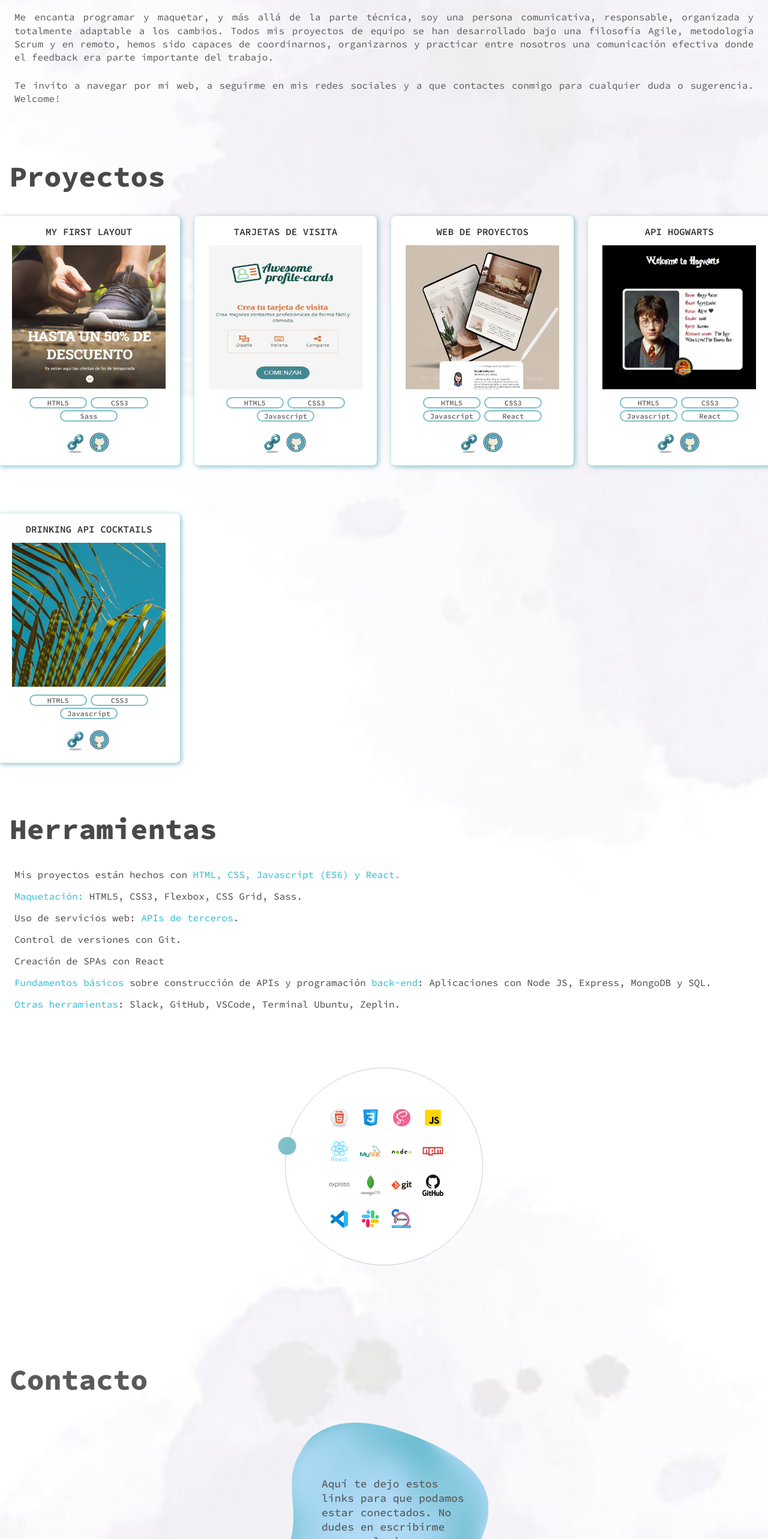
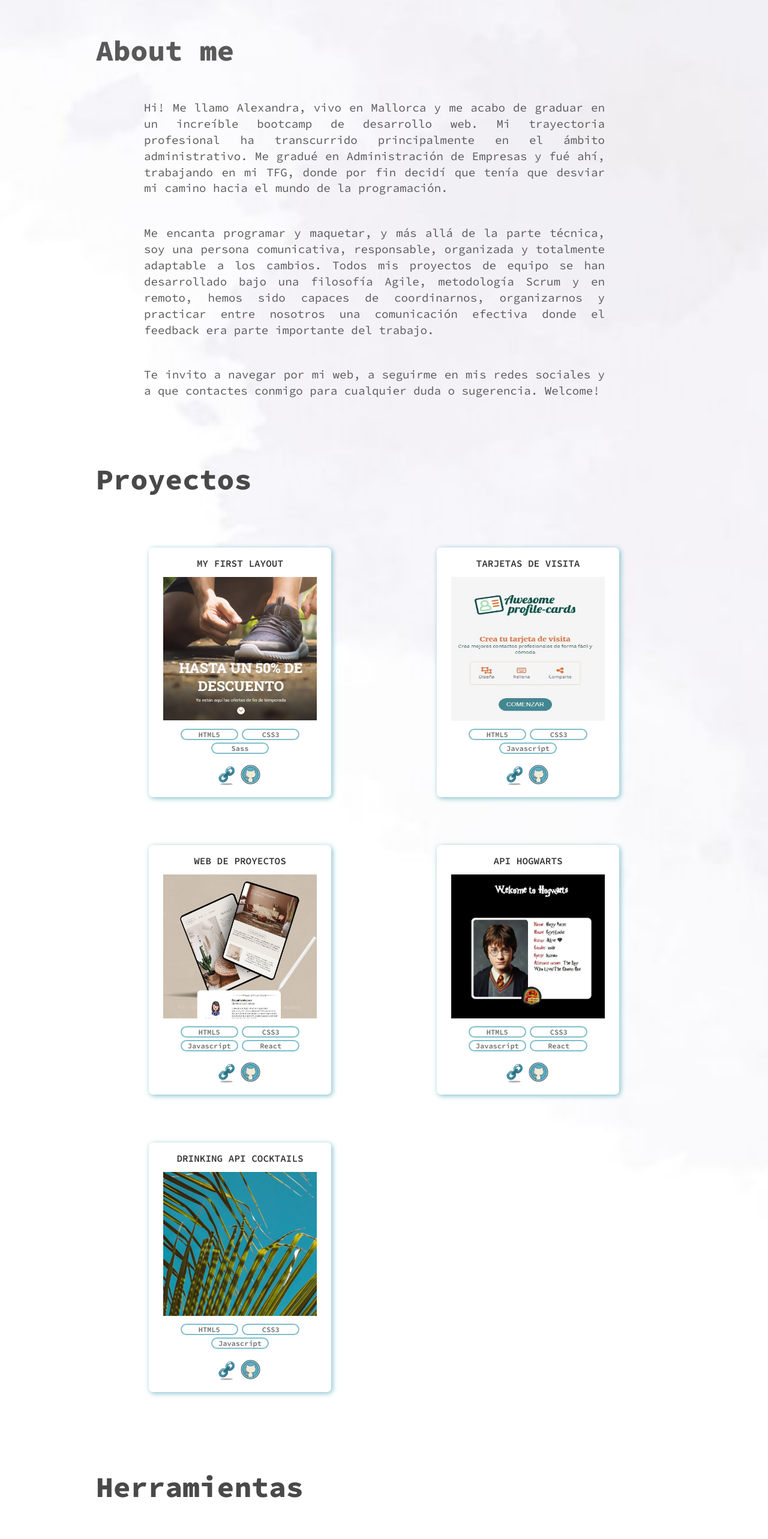
Before and after one commit to alexandracampo/alexandra-campo, a React (Create React App) app: page /#/principal in a window 1280 px wide. Shown: the part 234-2800 px from the top of the page at 60% size. Built offline with nearby package versions, Linux system fonts and the light colour scheme.

Commit message:
finish desktop styles

```diff
--- a/src/components/Contact.jsx
+++ b/src/components/Contact.jsx
@@ -9,10 +9,11 @@ function Contact(props) {
     return (
         <div id="contactId" className={`contact ${props.theme}`}>
             <h2 className='title-contact'>Contacto</h2>
+            <div className='container'>
+                <div className='container-text'>
+                    <p className='text-contact' >Aquí te dejo los links a mis redes para que podamos estar conectados. No dudes en escribirme para cualquier consulta, propuesta o sugerencia. See you soon! </p>
+                </div>
 
-            <div className='container-text'>
-                <p className='text-contact' >Aquí te dejo estos links para que podamos estar conectados. No dudes en escribirme para cualquier consulta, propuesta o sugerencia. Hi there! </p>
-            </div>
                 <div className='container-links'>
 
                     <div className={`list-links ${props.theme}`}>
@@ -28,6 +29,7 @@ function Contact(props) {
                     </div>
                 </div>
             </div>
+        </div>
     );
 };
 
--- a/src/components/Principal.jsx
+++ b/src/components/Principal.jsx
@@ -30,7 +30,7 @@ function Principal() {
 
     return (
         <div >
-            <div className='body'>
+            <div className={theme ? 'dark' : 'body'}>
                 <Header
                     prop1={toggleTheme}
                     theme={`${theme}`}
--- a/src/components/Technologies.jsx
+++ b/src/components/Technologies.jsx
@@ -23,7 +23,8 @@ function Technologies(props) {
         <div id="technologiesId" className={`technologies ${props.theme}`}>
 
             <h2 className='title-tech'>Herramientas</h2>
-
+            <div className='box-main-tech'>
+                <div className='box-tech-text'>
                     <p className='tech-text'>Mis proyectos están hechos con <span className='text-color'>HTML, CSS, Javascript (ES6) y React.</span></p>
                     <p className='tech-text'><span className='text-color'>Maquetación:</span> HTML5, CSS3, Flexbox, CSS Grid, Sass.</p>
                     <p className='tech-text'>Uso de servicios web: <span className='text-color'>APIs de terceros</span>.</p>
@@ -31,9 +32,11 @@ function Technologies(props) {
                     <p className='tech-text'>Creación de SPAs con React</p>
                     <p className='tech-text'><span className='text-color'>Fundamentos básicos</span> sobre construcción de APIs y programación <span className='text-color'>back-end</span>: Aplicaciones con Node JS, Express, MongoDB y SQL.</p>
                     <p className='tech-text'><span className='text-color'>Otras herramientas</span>: Slack, GitHub, VSCode, Terminal Ubuntu, Zeplin.</p>
+                </div>
 
                 <div className='container-circle'>
                     <div className='circle'> </div>
+                </div>
             </div>
 
             <ul className='icons-list'>
--- a/src/styles/App.scss
+++ b/src/styles/App.scss
@@ -24,3 +24,9 @@ $font2: "Source Code Pro", monospace;
   padding: 0;
   //transition: all 0.2s ease-in-out;
 }
+
+.dark {
+  background-color: rgb(54, 54, 54);
+  color: white;
+  background-image: none;
+}
--- a/src/styles/Contact.scss
+++ b/src/styles/Contact.scss
@@ -20,6 +20,11 @@
       margin: 3rem 0rem 2rem 4rem;
     }
 
+    @media screen and (min-width: 1024px) {
+      margin-top: 5rem;
+      margin-left: 10rem;
+    }
+
     &:after {
       content: "";
       position: absolute;
@@ -34,36 +39,57 @@
       right: 0;
     }
   }
+  .container {
+    @media screen and (min-width: 1024px) {
+      position: relative;
+      right: 0rem;
+    }
 
     .container-text {
       background-image: url("../images/background-contact.png");
       background-size: contain;
       background-repeat: no-repeat;
-    width: 22rem;
-    height: 28rem;
+      width: 20rem;
+      height: 22rem;
       position: relative;
       margin-bottom: 1rem;
       margin: auto;
 
       @media screen and (min-width: 768px) and (max-width: 1024px) {
         width: 30rem;
-      height: 34rem;
+        height: 33rem;
+      }
+
+      @media screen and (min-width: 1024px) {
+        width: 35rem;
+        height: 38.5rem;
+        display: inline-block;
+        left: 10rem;
       }
 
       .text-contact {
         font-weight: 500;
-      font-size: 18px;
+        font-size: 13px;
         position: relative;
         margin: auto;
-      width: 15rem;
+        width: 12rem;
         line-height: 1.5rem;
-      top: 6rem;
-      left: 1rem;
+        top: 5rem;
+        left: 0.5rem;
 
         @media screen and (min-width: 768px) and (max-width: 1024px) {
           font-size: 20px;
-        line-height: 1.8rem;
-        top: 7rem;
+          line-height: 1.9rem;
+          width: 15rem;
+          top: 6rem;
+        }
+
+        @media screen and (min-width: 1024px) {
+          font-size: 23px;
+          line-height: 1.9rem;
+          top: 8rem;
+          width: 15rem;
+          text-align: center;
         }
       }
     }
@@ -74,19 +100,21 @@
       background-repeat: no-repeat;
       position: relative;
       margin: auto;
-    top: -12rem;
-    left: 7.5rem;
-    width: 25rem;
+      top: -9rem;
+      left: 1rem;
+      width: 17rem;
       height: 20rem;
 
       @media screen and (min-width: 768px) and (max-width: 1024px) {
-      top: -12rem;
+        width: 25.5rem;
         height: 30rem;
-      left: 9rem;
       }
 
-    .dark {
-      background-color: transparent;
+      @media screen and (min-width: 1024px) {
+        width: 25.5rem;
+        height: 30rem;
+        display: inline-block;
+        left: 5rem;
       }
 
       .list-links {
@@ -95,10 +123,16 @@
         bottom: -11rem;
         left: 2.8rem;
         display: inline-block;
+        background-color: transparent;
 
         @media screen and (min-width: 768px) and (max-width: 1024px) {
           bottom: -15.5rem;
-        left: 3.5rem;
+          left: 5.5rem;
+        }
+
+        @media screen and (min-width: 1024px) {
+          bottom: -13.5rem;
+          left: 4.5rem;
         }
 
         .links-contact {
@@ -108,7 +142,11 @@
             width: 3.5rem;
 
             @media screen and (min-width: 768px) and (max-width: 1024px) {
-            width: 6rem;
+              width: 4.5rem;
+            }
+
+            @media screen and (min-width: 1024px) {
+              width: 5.5rem;
             }
           }
 
@@ -117,11 +155,16 @@
             margin: 0.5rem;
 
             @media screen and (min-width: 768px) and (max-width: 1024px) {
-            width: 4.3rem;
-            margin: 0.8rem;
+              width: 3.3rem;
+            }
+
+            @media screen and (min-width: 1024px) {
+              width: 4rem;
+              margin-bottom: 0.8rem;
             }
           }
         }
       }
     }
   }
+}
--- a/src/styles/Introduction.scss
+++ b/src/styles/Introduction.scss
@@ -3,16 +3,16 @@
 .introduction {
   background-image: url("../images/fondo25_.jpg");
   background-size: cover;
-  background-position: center;
+  background-position: left;
   background-repeat: no-repeat;
   color: rgb(90, 89, 89);
   font-family: $font2;
-  margin-top: 5rem;
-  margin-bottom: 4rem;
+  padding-top: 8rem;
 
   @media screen and (min-width: 768px) and (max-width: 1024px) {
     height: 70vh;
     margin-bottom: 0rem;
+    margin-bottom: 12rem;
   }
 
   @media screen and (min-width: 1024px) {
@@ -34,7 +34,8 @@
     }
 
     @media screen and (min-width: 1024px) {
-      margin-top: 5rem;
+      margin-top: 10rem;
+      margin-left: 10rem;
     }
 
     &:after {
@@ -66,10 +67,18 @@
 
     &__box1 {
       margin-bottom: 1.5rem;
+
+      @media screen and (min-width: 1024px) {
+        margin-bottom: 3rem;
+      }
     }
 
     &__box2 {
       margin-bottom: 1.5rem;
+
+      @media screen and (min-width: 1024px) {
+        margin-bottom: 3rem;
+      }
     }
 
     &__box3 {
@@ -80,6 +89,13 @@
       font-size: 1.2rem;
       margin: 3rem 10rem 0rem 10rem;
     }
+
+    @media screen and (min-width: 1024px) {
+      font-size: 1.2rem;
+      margin: 3rem 10rem 0rem 15rem;
+      width: 60%;
+      text-align: justify;
+    }
   }
 }
 
--- a/src/styles/Projects.scss
+++ b/src/styles/Projects.scss
@@ -14,7 +14,12 @@
     text-decoration: none;
 
     @media screen and (min-width: 768px) and (max-width: 1024px) {
-      margin: 3rem 0rem 2rem 4rem;
+      margin: 7rem 0rem 2rem 4rem;
+    }
+
+    @media screen and (min-width: 1024px) {
+      margin-top: 5rem;
+      margin-left: 10rem;
     }
 
     &:after {
@@ -43,6 +48,12 @@
 
     @media screen and (min-width: 768px) and (max-width: 1024px) {
       margin: 2rem 6rem 2rem 6rem;
+    }
+
+    @media screen and (min-width: 1024px) {
+      margin-top: 5rem;
+      margin-left: 14rem;
+      margin-right: 14rem;
     }
 
     .projects-li {
--- a/src/styles/Technologies.scss
+++ b/src/styles/Technologies.scss
@@ -1,25 +1,16 @@
 @import "App.scss";
-
-@keyframes circle {
-  0% {
-    transform: rotate(0deg) translate(-165px) rotate(0deg);
-  }
-  100% {
-    transform: rotate(360deg) translate(-165px) rotate(-360deg);
-  }
-}
 
 .technologies {
   color: rgb(73, 73, 73);
   font-family: $font2;
-  margin-top: 5rem;
   background-image: url("../images/fondo25.jpg");
   background-size: cover;
-  background-position: left;
+  background-position: center;
   background-repeat: no-repeat;
 
   @media screen and (min-width: 1024px) {
     background-image: none;
+    margin-bottom: -15rem;
   }
 
   .title-tech {
@@ -34,6 +25,11 @@
 
     @media screen and (min-width: 768px) and (max-width: 1024px) {
       margin: 5rem 6rem 2rem 6rem;
+    }
+
+    @media screen and (min-width: 1024px) {
+      margin-top: 5rem;
+      margin-left: 10rem;
     }
 
     &:after {
@@ -51,6 +47,25 @@
     }
   }
 
+  .box-main-tech {
+    display: flex;
+    flex-direction: column;
+    justify-content: center;
+    align-items: center;
+    margin: 0 2rem 0 2rem;
+
+    @media screen and (min-width: 1500px) {
+      display: flex;
+      flex-direction: row;
+    }
+
+    .box-tech-text {
+      @media screen and (min-width: 1024px) {
+        margin-top: 2rem;
+        margin-left: 8rem;
+        margin-right: 11rem;
+        font-size: 1.2rem;
+      }
       .tech-text {
         margin-left: 1.5rem;
         margin-right: 1.5rem;
@@ -63,12 +78,17 @@
           text-align: justify;
           margin: 1rem 8rem 0rem 5rem;
         }
+
+        @media screen and (min-width: 1500px) {
+          width: 40rem;
+          text-align: justify;
+        }
       }
 
       .text-color {
         color: #30bad3;
       }
-
+    }
     .container-circle {
       width: 330px;
       height: 330px;
@@ -81,6 +101,17 @@
       margin: auto;
       border-radius: 50%;
       background-color: white;
+
+      @media screen and (min-width: 1024px) {
+        width: 450px;
+        height: 450px;
+        margin-top: 3rem;
+        left: 0rem;
+      }
+
+      @media screen and (min-width: 1500px) {
+        top: 0rem;
+      }
 
       .circle {
         width: 30px;
@@ -95,9 +126,32 @@
         overflow: hidden;
         margin: auto;
         animation: circle 6s linear infinite;
+
+        @keyframes circle {
+          0% {
+            transform: rotate(0deg) translate(-165px) rotate(0deg);
+          }
+          100% {
+            transform: rotate(360deg) translate(-165px) rotate(-360deg);
           }
         }
 
+        @media screen and (min-width: 1024px) {
+          width: 50px;
+          height: 50px;
+
+          @keyframes circle {
+            0% {
+              transform: rotate(0deg) translate(-225px) rotate(0deg);
+            }
+            100% {
+              transform: rotate(360deg) translate(-225px) rotate(-360deg);
+            }
+          }
+        }
+      }
+    }
+  }
   .icons-list {
     width: 16rem;
     height: 15rem;
@@ -105,6 +159,16 @@
     left: 1.7rem;
     bottom: 12rem;
     margin: auto;
+
+    @media screen and (min-width: 1024px) {
+      left: 0rem;
+      bottom: 17rem;
+    }
+
+    @media screen and (min-width: 1500px) {
+      left: 31rem;
+      bottom: 22.5rem;
+    }
 
     .li-icon {
       display: inline-block;
@@ -115,6 +179,11 @@
         width: 2.2rem;
         height: 2.2rem;
         margin: 0.5rem;
+
+        @media screen and (min-width: 1024px) {
+          width: 2.9rem;
+          height: 2.9rem;
+        }
       }
     }
   }
```
Also changed, not shown: src/styles/Header.scss (+18 -1 lines). Lines whose indentation alone changed are shown as unchanged.
